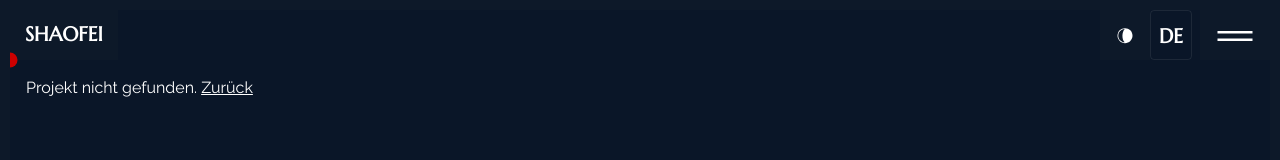
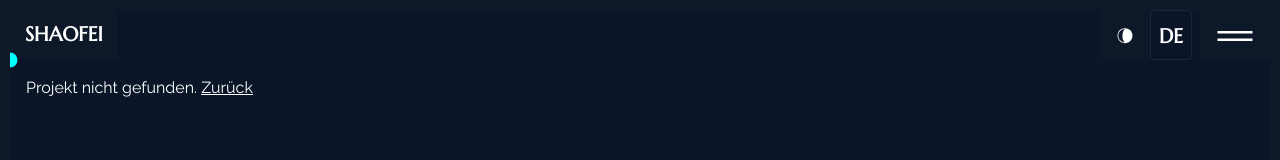
Before and after one commit to shaofei-liu/portfolio, a React (Create React App) app: page /portfolio/1 in a window 1280 px wide. Shown: the top 160 px of the page. Built offline with nearby package versions, Linux system fonts and the light colour scheme.

Commit message:
Fix: Change cursor color to cyan, Fix German button label, Reorganize project4 description structure

```diff
--- a/src/content_option.js
+++ b/src/content_option.js
@@ -323,8 +323,8 @@ const projectDetails = {
         title_en: "RNNs with Independency Assumptions: Scalable and Efficient Sequence Learning",
         subtitle_de: "Masterarbeit an der Technischen Universität München",
         subtitle_en: "Master's Thesis at Technical University of Munich",
-        description_de: "Eine Masterarbeit über RNNs mit Unabhängigkeitsannahmen, die Methoden zur Speichereffizienz und skalierbaren Sequenzverarbeitung mit GPU-Beschleunigung untersucht. Der Code ist auf GitHub mit vollständiger Implementierung der reversiblen RNN-Schichten, CUDA-Kernels und Training-Pipelines verfügbar. Das Original-Manuskript zur Masterarbeit kann auf Anfrage bereitgestellt werden. Zusätzlich folgt ein unveröffentlichtes Beispiel einer Konferenzpapier.",
-        description_en: "A master's thesis on RNNs with independence assumptions, investigating methods for memory efficiency and scalable sequence processing with GPU acceleration. The code is available on GitHub with complete implementation of the reversible RNN layers, CUDA kernels, and training pipelines. The original master's thesis manuscript can be provided upon request. Additionally, an unpublished sample conference paper is available below.",
+        description_de: "Eine Masterarbeit über RNNs mit Unabhängigkeitsannahmen, die Methoden zur Speichereffizienz und skalierbaren Sequenzverarbeitung mit GPU-Beschleunigung untersucht.\n\nImplementation: Der Code ist auf GitHub mit einer vollständigen Implementierung der reversiblen RNN-Schichten, CUDA-Kernels und Trainings-Pipelines verfügbar.\n\nDas Original-Manuskript der Masterarbeit kann auf Anfrage bereitgestellt werden. Zusätzlich folgt ein unveröffentlichtes Beispiel einer Konferenzpapier.",
+        description_en: "A master's thesis on RNNs with independence assumptions, investigating methods for memory efficiency and scalable sequence processing with GPU acceleration.\n\nImplementation: The code is available on GitHub with complete implementation of reversible RNN layers, CUDA kernels, and training pipelines.\n\nThe original master's thesis manuscript can be provided upon request. Additionally, an unpublished sample conference paper is available below.",
         keyFeatures_de: [
             "Unabhängigkeitsannahmen in RNN-Architekturen zur Speichereffizienz",
             "Theorie und Implementierung reversibler RNN-Schichten",
--- a/src/index.css
+++ b/src/index.css
@@ -4,7 +4,7 @@
     --secondary-color: #fff;
     --text-color: #fff;
     --text-color-2: #fff;
-    --text-color-3: rgb(204, 0, 0);
+    --text-color-3: rgb(0, 255, 255);
     --overlay-color: rgb(10 22 40 / 63%);
 }
 
@@ -14,7 +14,7 @@
     --secondary-color: #000;
     --text-color: #000;
     --text-color-2: #000;
-    --text-color-3: rgb(204, 0, 0);
+    --text-color-3: rgb(0, 200, 200);
     --overlay-color: rgb(255 255 255 / 70%);
 }
 
--- a/src/pages/portfolio/ProjectView.js
+++ b/src/pages/portfolio/ProjectView.js
@@ -512,7 +512,7 @@ export default function ProjectView() {
               onMouseOver={(e) => e.target.style.backgroundColor = '#764ba2'}
               onMouseOut={(e) => e.target.style.backgroundColor = '#667eea'}
             >
-              📄 {lang === 'en' ? "View Sample Conference Paper" : "查看样品会议论文"}
+              📄 {lang === 'en' ? "View Sample Conference Paper" : "Beispielkonferenzarbeit anzeigen"}
             </a>
           )}
         </div>
```
Also changed, not shown: 1 other file (tests, documents, lock files or other folders).
